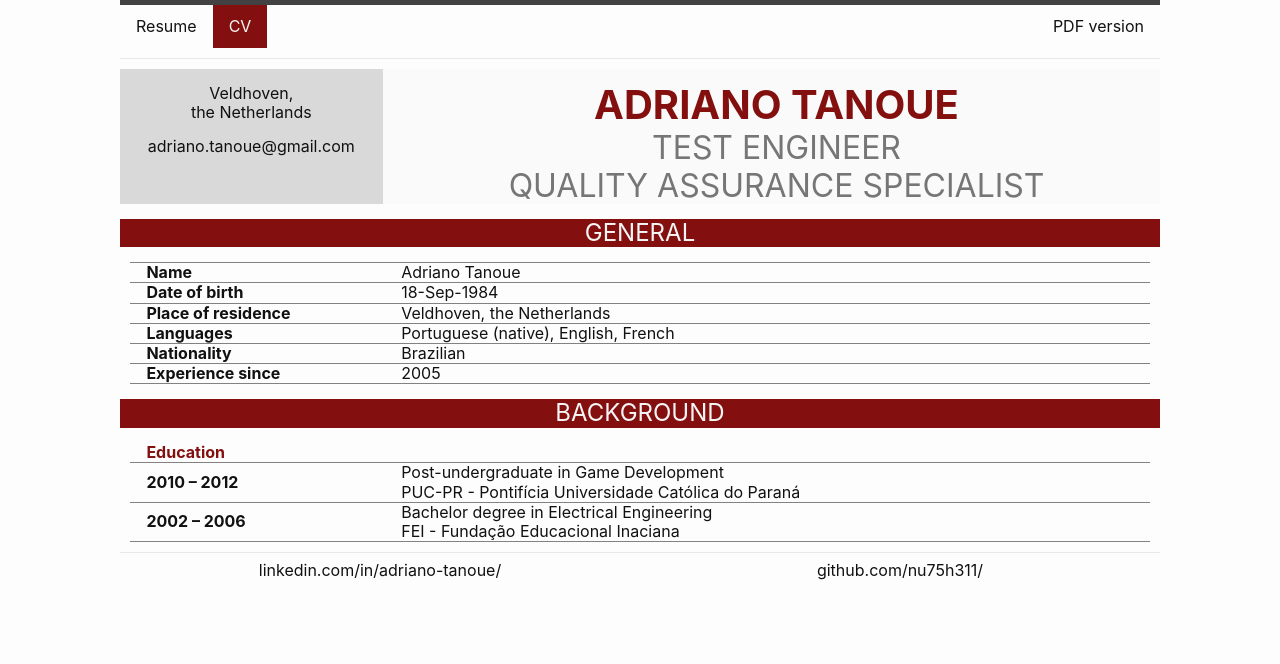
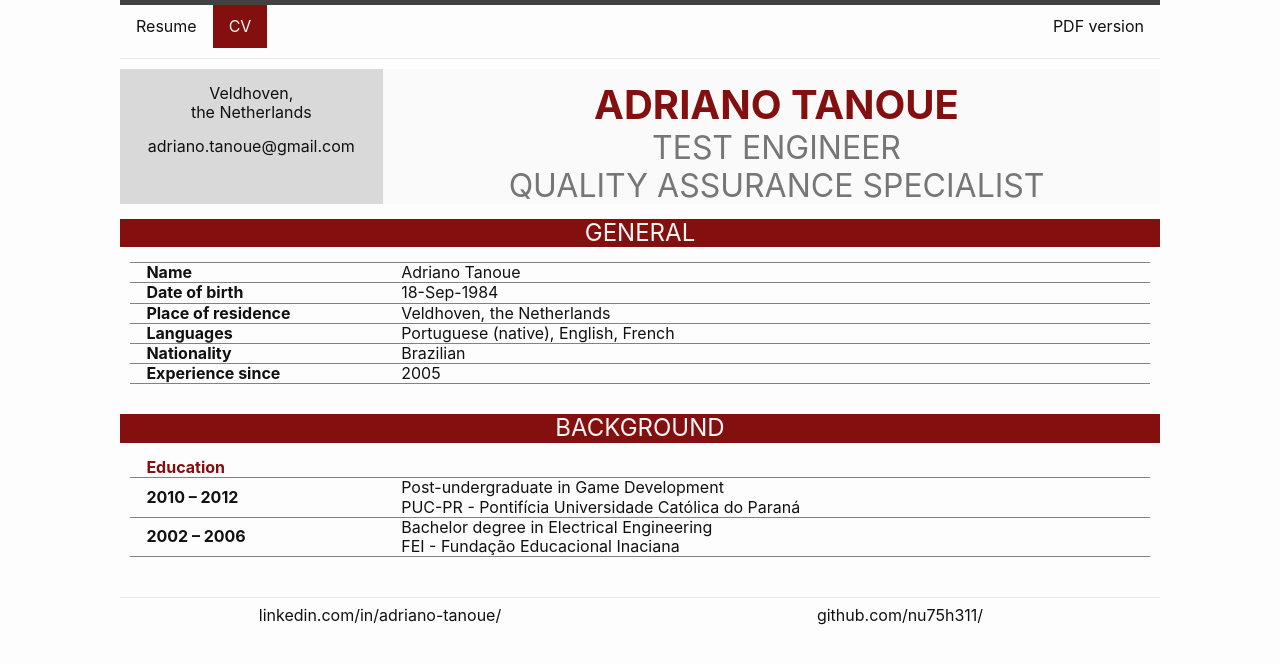
Before and after one commit to nu75h311/nu75h311.github.io, a Jekyll site: the page built from cv.md, in a window 1280 px wide. Shown: the top 664 px of the page. Built offline with Jekyll 4.4.1, drawn with Linux system fonts in a browser that asks for light colours.

Commit message:
academic education

```diff
--- a/_sass/styles.scss
+++ b/_sass/styles.scss
@@ -184,7 +184,7 @@ h2 {
 table.two-columns-table {
     border-collapse: collapse;
     width          : 98%;
-    margin         : 0 1%;
+    margin         : 0 1% $spacing-unit;
 
     th,
     td {
```
